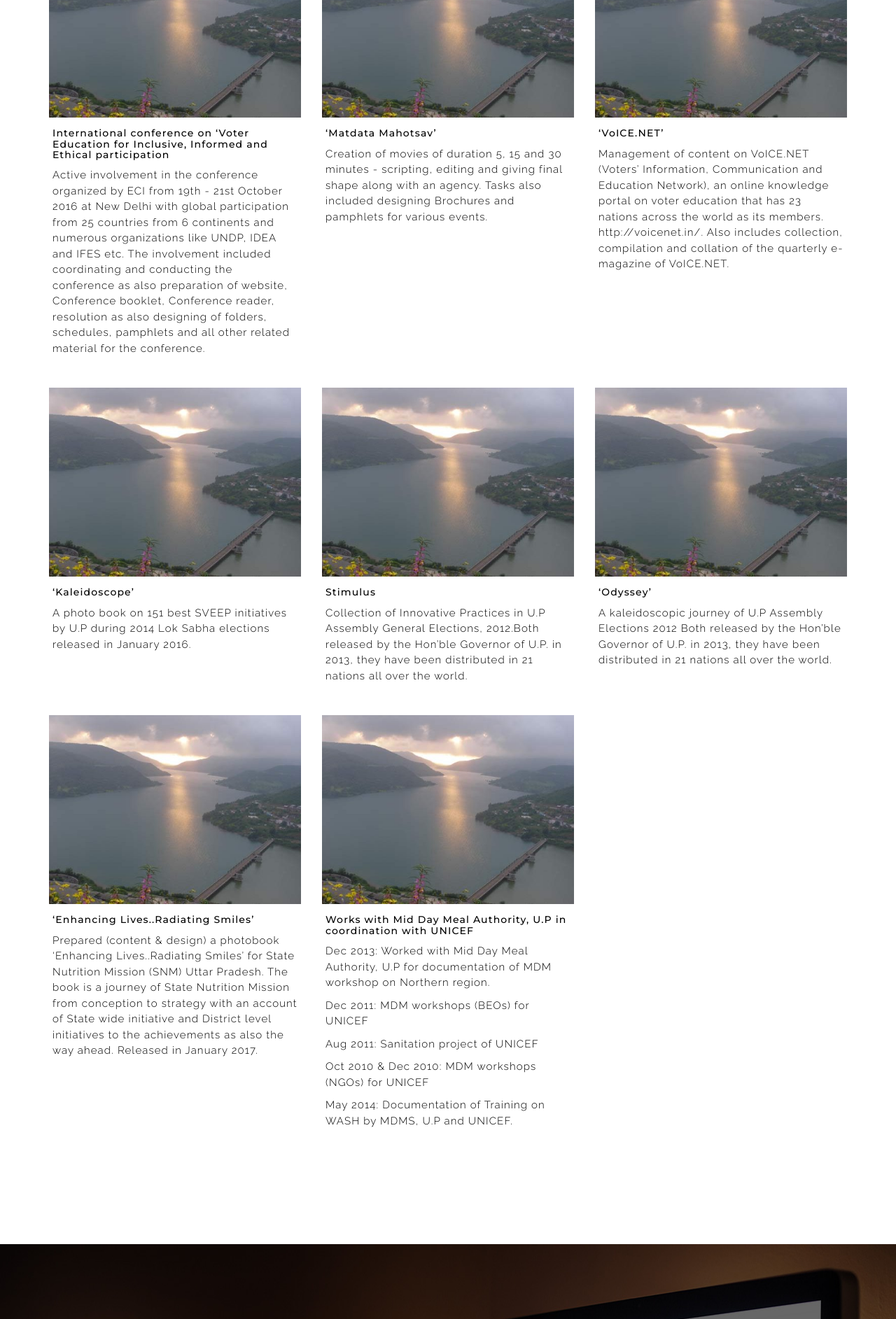
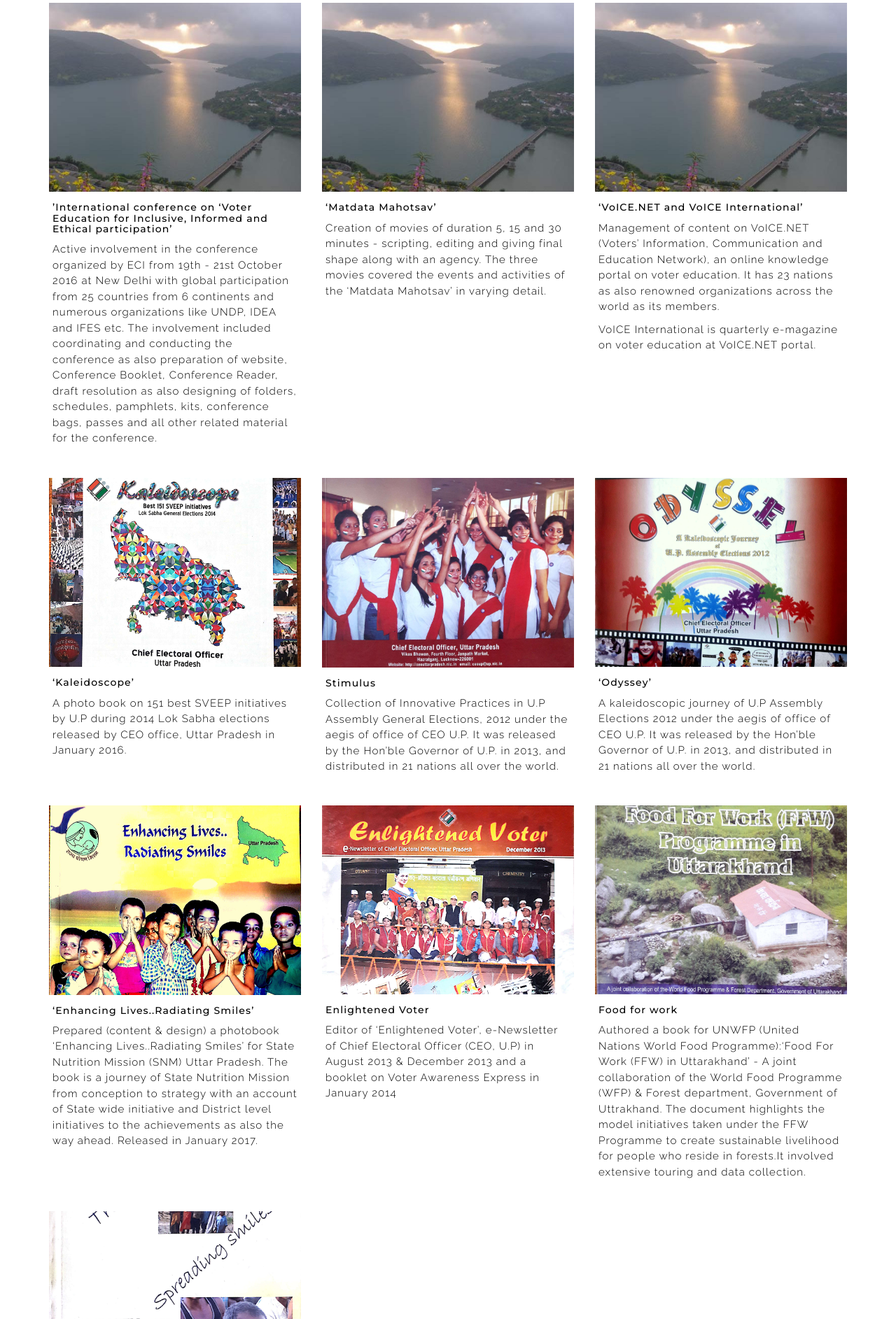
Before and after one commit to taruvar/taruvar.github.io, a plain HTML site: page index.html in a window 1280 px wide. Shown: the part 4240-6125 px from the top of the page at 70% size. Drawn offline with Linux system fonts and the light colour scheme.

Commit message:
Add files via upload

```diff
--- a/index.html
+++ b/index.html
@@ -357,7 +357,7 @@
 								<img class="img-responsive" src="images/works/portfolio-3.jpg" alt="">
 								<div style="padding: 5px; text-align: justify-all;">
 									<h5>‘Unfolding Indian Elections: Journey of a living democracy’</h5>
-									<p>A coffee table book,  published by Publications Division released on National Voters’ Day (25th January) 2017 by  the Election Commision of India, and the first book presented to the Hon’ble President of India, Sh. Pranab Mukherjee.</p>
+									<p>A coffee table book by  the Election Commision of India, published by Publications Division was released on National Voters’ Day (25th January) 2017 , in the august presence of the Hon’ble President of India, Sh. Pranab Mukherjee.</p>
 								</div>
 							</div>
 						</div>
@@ -366,16 +366,16 @@
 								<img class="img-responsive" src="images/works/portfolio-4.jpg" alt="">
 								<div style="padding: 5px; text-align: justify-all;">
 									<h5>‘Belief in the Ballot’</h5>
-									<p>A book on 101 Human Stories from Indian Elections, published by Publications Division released on National Voters’ Day (25th January) 2016 by the Election Commision of India and the first book presented to the Hon’ble President of India, Sh. Pranab Mukherjee.</p>
+									<p>A book by the Election Commision of India on 101 Human Stories from Indian Elections, published by Publications Division released on National Voters’ Day (25th January) 2016  in the august presence of the Hon’ble President of India, Sh. Pranab Mukherjee.</p>
 								</div>
 							</div>
 						</div>
 						<div class="col-lg-4 col-md-6 col-sm-12 work-grid elections">
 							<div class="portfolio-content">
-								<img class="img-responsive" src="images/works/portfolio-1.jpg" alt="">
+								<img class="img-responsive" src="images/works/nvf.jpg" alt="">
 								<div style="padding: 5px; text-align: justify-all;">
 									<h5>‘National Voters’ Fest’</h5>
-									<p>A compilation of events and activities of Matadata Mahotsav (Festival of Voters) which also captures the essence of SVEEP programme of the Election Commision of India - the voter education and outreach programme.</p>
+									<p>A compilation of events and activities during Matdata Mahotsav (Festival of Voters) which also captures the essence of SVEEP (Systematic Voters’ Education & Electoral Participation), the voter education and outreach programme of the Election Commision of India.</p>
 								</div>
 							</div>
 						</div>
@@ -385,8 +385,8 @@
 							<div class="portfolio-content">
 								<img class="img-responsive" src="images/works/portfolio-1.jpg" alt="">
 								<div style="padding: 5px; text-align: justify-all;">
-									<h5>International conference on ‘Voter Education for Inclusive, Informed and Ethical participation</h5>
-									<p>Active involvement in the conference organized by ECI from 19th - 21st October 2016 at New Delhi with global participation from 25 countries from 6 continents and numerous organizations like UNDP, IDEA and IFES etc. The involvement included coordinating and conducting the conference as also preparation of website, Conference booklet, Conference reader, resolution as also designing of folders, schedules, pamphlets and all other related material for the conference.</p>
+									<h5>’International conference on ‘Voter Education for Inclusive, Informed and Ethical participation’</h5>
+									<p>Active involvement in the conference organized by ECI from 19th - 21st October 2016 at New Delhi with global participation from 25 countries from 6 continents and numerous organizations like UNDP, IDEA and IFES etc. The involvement included coordinating and conducting the conference as also preparation of website, Conference Booklet, Conference Reader, draft resolution as also designing of folders, schedules, pamphlets, kits, conference bags, passes and all other related material for the conference.</p>
 								</div>
 							</div>
 						</div>
@@ -395,7 +395,7 @@
 								<img class="img-responsive" src="images/works/portfolio-1.jpg" alt="">
 								<div style="padding: 5px; text-align: justify-all;">
 									<h5>‘Matdata Mahotsav’</h5>
-									<p>Creation of movies of duration 5, 15 and 30 minutes - scripting, editing and giving final shape along with an agency. Tasks also included designing Brochures and pamphlets for various events.</p>
+									<p>Creation of movies of duration 5, 15 and 30 minutes - scripting, editing and giving final shape along with an agency. The three movies covered the events and activities of the ‘Matdata Mahotsav’ in varying detail.</p>
 								</div>
 							</div>
 						</div>
@@ -403,8 +403,8 @@
 							<div class="portfolio-content">
 								<img class="img-responsive" src="images/works/portfolio-1.jpg" alt="">
 								<div style="padding: 5px; text-align: justify-all;">
-									<h5>‘VoICE.NET’</h5>
-									<p>Management of content on VoICE.NET (Voters’ Information, Communication and Education Network), an online knowledge portal on voter education that has 23 nations across the world as its members. http://voicenet.in/. Also includes collection, compilation and collation of the quarterly e-magazine of VoICE.NET.</p>
+									<h5>‘VoICE.NET and VoICE International’</h5>
+									<p>Management of content on VoICE.NET (Voters’ Information, Communication and Education Network), an online knowledge portal on voter education. It has 23 nations as also renowned organizations across the world as its members.</p> <p>VoICE International is quarterly e-magazine on voter education at VoICE.NET portal. </p>
 								</div>
 							</div>
 						</div>
@@ -412,31 +412,30 @@
 					<div class="portfolio-items">
 						<div class="col-lg-4 col-md-6 col-sm-12 work-grid elections">
 							<div class="portfolio-content">
-								<img class="img-responsive" src="images/works/portfolio-1.jpg" alt="">
+								<img class="img-responsive" src="images/works/kaleidoscope.jpg" alt="">
 								<div style="padding: 5px; text-align: justify-all;">
 									<h5>‘Kaleidoscope’</h5>
-									<p>A photo book on 151 best SVEEP initiatives by U.P during 2014 Lok Sabha elections released in January 2016.</p>
+									<p>A photo book on 151 best SVEEP initiatives by U.P during 2014 Lok Sabha elections released by CEO office, Uttar Pradesh in January 2016. </p>
 								</div>
 							</div>
 						</div>
 
 						<div class="col-lg-4 col-md-6 col-sm-12 work-grid elections">
 							<div class="portfolio-content">
-								<img class="img-responsive" src="images/works/portfolio-1.jpg" alt="">
+								<img class="img-responsive" src="images/works/stimulus.jpg" alt="">
 								<div style="padding: 5px; text-align: justify-all;">
 									<h5>Stimulus</h5>
-									<p>Collection of Innovative Practices in U.P Assembly General Elections, 2012.Both released by the Hon’ble Governor of U.P. in 2013, they have been distributed in 21 nations all over the world. </p>
+									<p>Collection of Innovative Practices in U.P Assembly General Elections, 2012 under the aegis of office of CEO U.P.  It was released by the Hon’ble Governor of U.P. in 2013, and distributed in 21 nations all over the world.</p>
 								</div>
 							</div>
 						</div>
 
 						<div class="col-lg-4 col-md-6 col-sm-12 work-grid elections">
 							<div class="portfolio-content">
-								<img class="img-responsive" src="images/works/portfolio-1.jpg" alt="">
+								<img class="img-responsive" src="images/works/odyssey.jpg" alt="">
 								<div style="padding: 5px; text-align: justify-all;">
 									<h5>‘Odyssey’</h5>
-									<p>A kaleidoscopic journey of U.P Assembly Elections 2012
-									Both released by the Hon’ble Governor of U.P. in 2013, they have been distributed in 21 nations all over the world.</p>
+									<p>A kaleidoscopic journey of U.P Assembly Elections 2012 under the aegis of office of CEO U.P. It was released by the Hon’ble Governor of U.P. in 2013, and distributed in 21 nations all over the world.</p>
 								</div>
 							</div>
 						</div>
@@ -444,25 +443,39 @@
 					<div class="portfolio-items">
 						<div class="col-lg-4 col-md-6 col-sm-12 work-grid Health&Nutrition">
 							<div class="portfolio-content">
-								<img class="img-responsive" src="images/works/portfolio-1.jpg" alt="">
+								<img class="img-responsive" src="images/works/enlightened.jpg" alt="">
 								<div style="padding: 5px; text-align: justify-all;">
 									<h5>‘Enhancing Lives..Radiating Smiles’</h5>
 									<p>Prepared (content & design) a photobook ‘Enhancing Lives..Radiating Smiles’ for State Nutrition Mission (SNM) Uttar Pradesh. The book is a journey of State Nutrition Mission from conception to strategy with an account of State wide initiative and District level initiatives to the achievements as also the way ahead. Released in January 2017.</p>
 								</div>
 							</div>
 						</div>
-
-
 						<div class="col-lg-4 col-md-6 col-sm-12 work-grid Health&Nutrition">
 							<div class="portfolio-content">
-								<img class="img-responsive" src="images/works/portfolio-1.jpg" alt="">
+								<img class="img-responsive" src="images/works/voter.jpg" alt="">
 								<div style="padding: 5px; text-align: justify-all;">
-									<h5>Works with Mid Day Meal Authority, U.P in coordination with UNICEF</h5>
-									<p>Dec 2013: Worked with Mid Day Meal Authority, U.P for documentation of MDM workshop on Northern region.</p>
-									<p>Dec 2011: MDM workshops (BEOs) for UNICEF</p>
-									<p>Aug 2011:  Sanitation project of UNICEF</p>
-									<p>Oct 2010 & Dec 2010: MDM workshops (NGOs) for UNICEF</p>
-									<p>May 2014: Documentation of Training on WASH by MDMS, U.P and UNICEF.</p>
+									<h5>Enlightened Voter</h5>
+									<p>Editor of ‘Enlightened Voter’, e-Newsletter of Chief Electoral Officer (CEO, U.P) in August 2013 & December 2013 and a booklet on Voter Awareness Express in January 2014</p>
+								</div>
+							</div>
+						</div>
+						<div class="col-lg-4 col-md-6 col-sm-12 work-grid Health&Nutrition">
+							<div class="portfolio-content">
+								<img class="img-responsive" src="images/works/ffw.jpg" alt="">
+								<div style="padding: 5px; text-align: justify-all;">
+									<h5>Food for work</h5>
+									<p>Authored a book for UNWFP (United Nations World Food Programme):‘Food For Work (FFW) in Uttarakhand’ - A joint collaboration of the World Food Programme (WFP) & Forest department, Government of Uttrakhand. The document highlights the model initiatives taken under the FFW Programme to create sustainable livelihood for people who reside in forests.It involved extensive touring and data collection.</p>
+								</div>
+							</div>
+						</div>
+					</div>
+					<div class="portfolio-items">
+						<div class="col-lg-4 col-md-6 col-sm-12 work-grid Health&Nutrition">
+							<div class="portfolio-content">
+								<img class="img-responsive" src="images/works/smiles.jpg" alt="">
+								<div style="padding: 5px; text-align: justify-all;">
+									<h5>Transforming Lives, Spreading Smiles</h5>
+									<p>Authored a book for UNWFP (United Nations World Food Programme):‘Transforming Lives, Spreading Smiles’ - A Food for Work (FFW) programme - Joint initiative by World Food Programme (WFP) & Forest Department Uttar Pradesh. FFW had the mandate to provide food in remote food deficit areas to forestry workers and the document showcases the success of the programme in addressing the cause of the poorest of the poor. The document involved intensive tour of interior forests of Uttar Pradesh to accumulate case studies and photograph the ground realities. The document was appreciated widely and earned accolades at he UNWFP headquarters in Paris.</p>
 								</div>
 							</div>
 						</div>
@@ -691,7 +704,7 @@
 								<input type="text" name="subject" placeholder="Subject">
 							</div>
 							<div class="col-sm-6">
-								<input type="text" name="website" placeholder="Website">
+								<input type="text" name="company" placeholder="Company">
 							</div>
 							<div class="col-sm-12">
 								<textarea name="message" required="required" cols="30" rows="7" placeholder="Message*"></textarea>
```
Also changed, not shown: images/works/enlightened.jpg (added), images/works/ffw.jpg (added), images/works/kaleidoscope.jpg (added), images/works/nvf.jpg (added), images/works/odyssey.jpg (added), images/works/smiles.jpg (added), images/works/stimulus.jpg (added), images/works/voter.jpg (added).
